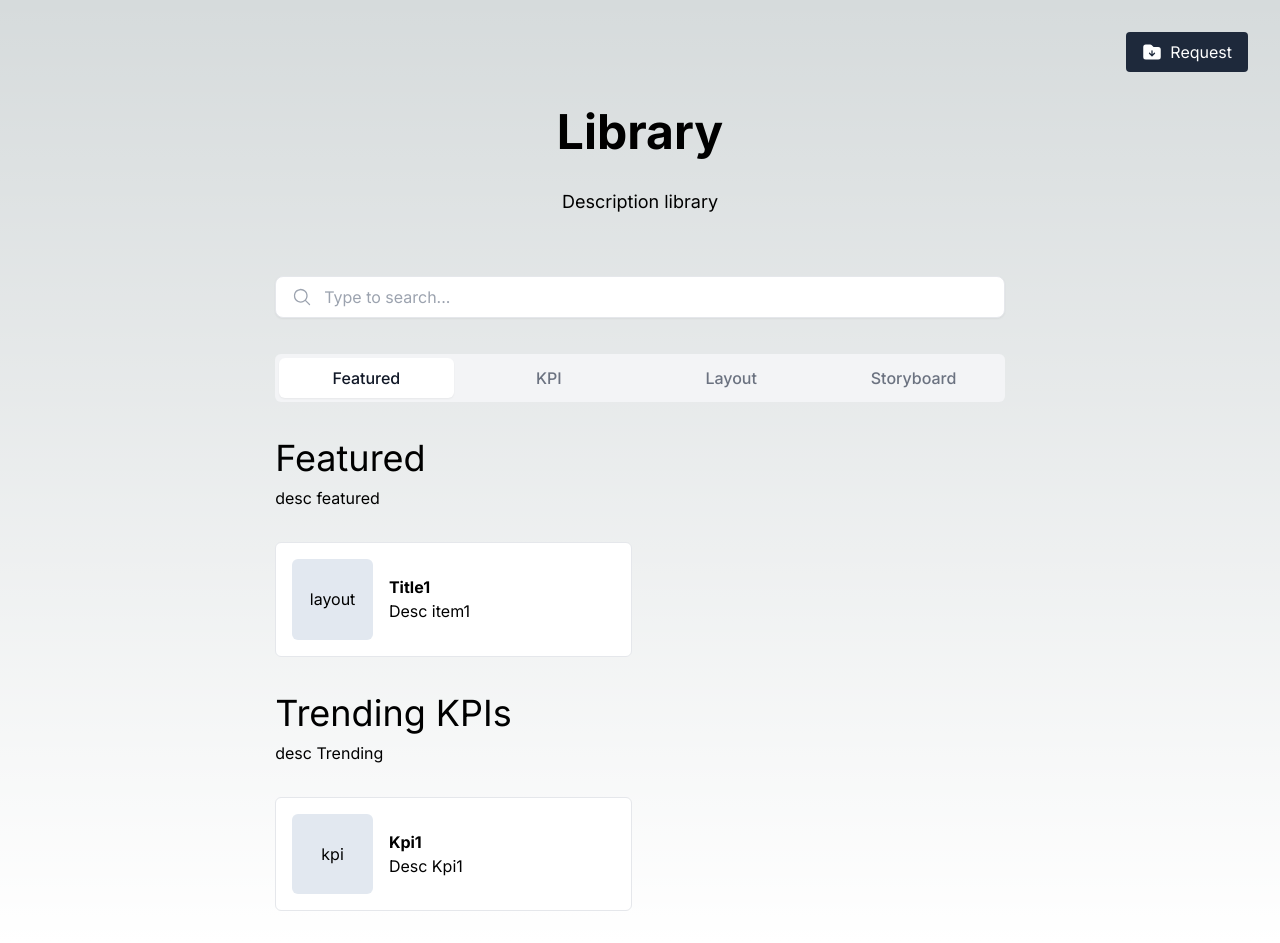
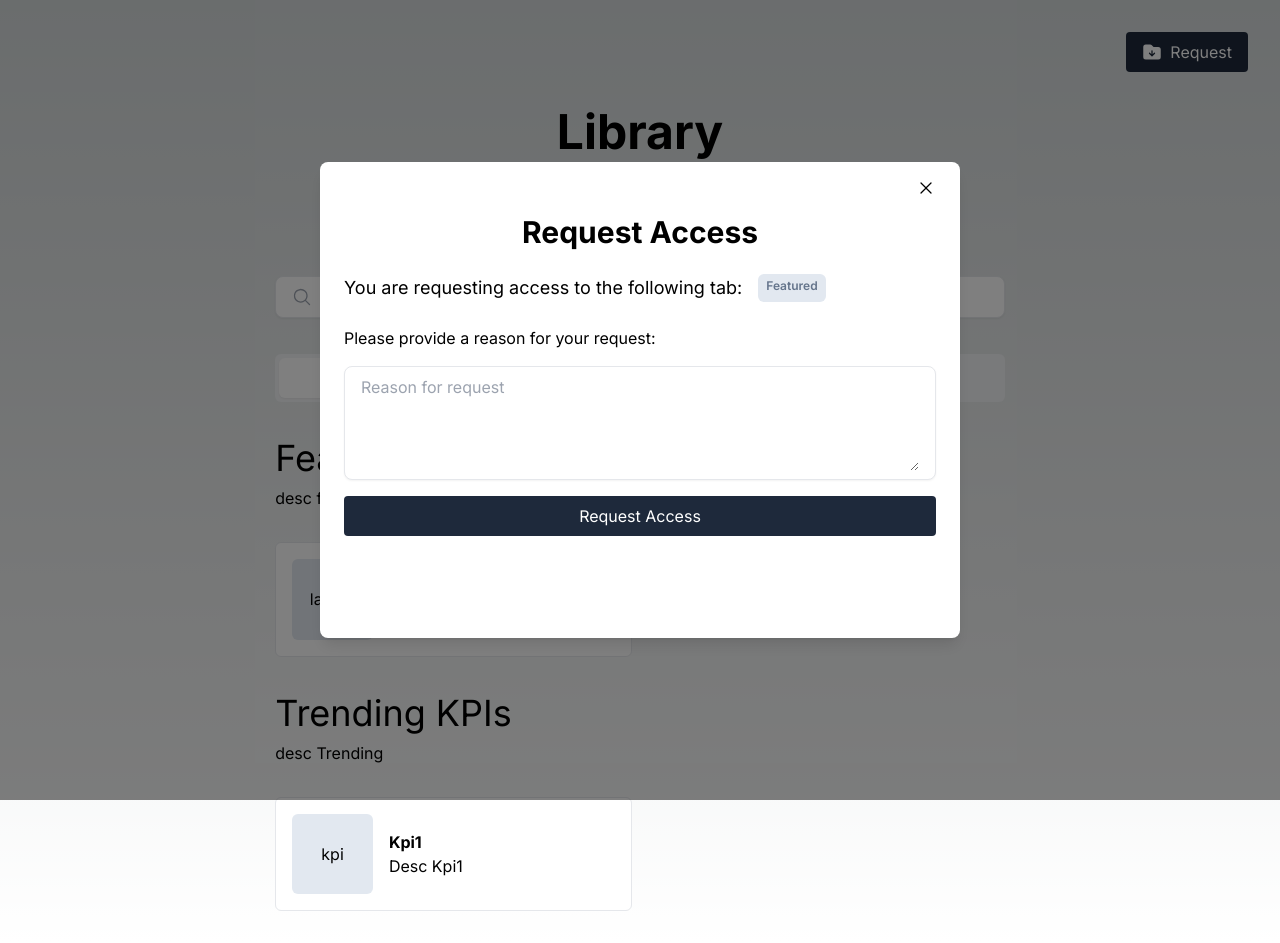
Before and after one commit to Seelvex/take-home, a Next.js app: page / in a window 1280 px wide. Both pictures are taken after a click on the button "Request". Built offline with nearby package versions, Linux system fonts and the light colour scheme.

Commit message:
added request access modal logic and components

```diff
--- a/src/components/library/formatted-view/index.tsx
+++ b/src/components/library/formatted-view/index.tsx
@@ -19,17 +19,24 @@ import Button from '@/components/shared/button';
 import LinkIcon from '@heroicons/react/24/solid/LinkIcon';
 import BookmarkIcon from '@heroicons/react/24/solid/BookmarkIcon';
 import LibrarySearchBar from '../search-bar';
+import { useRequestAccessContext } from '@/hooks/useRequestAccessContext';
+import RequestAccessModal from '../shared/RequestAccessModal';
 
 /**
  * Formatted view component
- * Used to display library content depending on the filters applied to the page
+ * - Used to display library content depending on the filters applied to the page
  */
 const FormattedView: React.FC = () => {
   const [activeTab, setActiveTab] = React.useState<string>();
   const [activeAsset, setActiveAsset] = React.useState<AssetType>();
 
-  const { isOpen, handleClick } = useModal();
+  const { isOpen: isOpenAssetModal, handleClick: handleClickAssetModal } =
+    useModal();
   const { searchValue, setSearchValue } = useSearch();
+  const {
+    isOpen: isOpenRequestAccessModal,
+    handleClick: handleClickRequestAccessModal,
+  } = useRequestAccessContext();
 
   /**
    * fetch tabs
@@ -72,9 +79,9 @@ const FormattedView: React.FC = () => {
   const handleAssetClick = React.useCallback(
     (asset: AssetType) => {
       setActiveAsset(asset);
-      handleClick();
+      handleClickAssetModal();
     },
-    [handleClick],
+    [handleClickAssetModal],
   );
 
   /**
@@ -113,7 +120,12 @@ const FormattedView: React.FC = () => {
       case 'layout':
         return <LayoutModal asset={activeAsset} />;
       case 'storyboard':
-        return <StoryboardModal asset={activeAsset} />;
+        return (
+          <StoryboardModal
+            asset={activeAsset}
+            closeAssetModal={handleClickAssetModal}
+          />
+        );
       default:
         return (
           <AssetModal asset={activeAsset}>
@@ -121,7 +133,7 @@ const FormattedView: React.FC = () => {
           </AssetModal>
         );
     }
-  }, [activeAsset]);
+  }, [activeAsset, handleClickAssetModal]);
 
   /**
    * @todo implement toggle favourite functionality
@@ -227,12 +239,19 @@ const FormattedView: React.FC = () => {
         : null}
 
       <Modal
-        isOpen={isOpen}
-        onClose={handleClick}
+        isOpen={isOpenAssetModal}
+        onClose={handleClickAssetModal}
         extraTopActions={modalExtraTopActions}
         bottomActions={modalBottomActions}
       >
         {modalContent}
+      </Modal>
+
+      <Modal
+        isOpen={isOpenRequestAccessModal}
+        onClose={handleClickRequestAccessModal}
+      >
+        <RequestAccessModal tab={selectedTab} asset={activeAsset} />
       </Modal>
     </React.Fragment>
   );
--- a/src/components/library/header/index.tsx
+++ b/src/components/library/header/index.tsx
@@ -1,6 +1,7 @@
 'use client';
 
 import Button from '@/components/shared/button';
+import { useRequestAccessContext } from '@/hooks/useRequestAccessContext';
 import FolderArrowDownIcon from '@heroicons/react/24/solid/FolderArrowDownIcon';
 import React from 'react';
 
@@ -8,12 +9,14 @@ import React from 'react';
  * Library page header component
  */
 const LibraryHeader: React.FC = () => {
+  const { handleClick } = useRequestAccessContext();
+
   /**
-   * @todo implement logic to handle request
+   * handle request access
    */
   const handleClickRequest = React.useCallback(() => {
-    console.log('Request');
-  }, []);
+    handleClick();
+  }, [handleClick]);
 
   return (
     <div className="flex flex-row-reverse w-full">
--- a/src/components/library/modals/storyboard/index.tsx
+++ b/src/components/library/modals/storyboard/index.tsx
@@ -8,9 +8,11 @@ import Button from '@/components/shared/button';
 import React from 'react';
 import PlusIcon from '@heroicons/react/24/solid/PlusIcon';
 import Card from '@/components/shared/card';
+import { useRequestAccessContext } from '@/hooks/useRequestAccessContext';
 
 interface StoryboardModalProps {
   asset: AssetType;
+  closeAssetModal: () => void;
 }
 
 /**
@@ -18,7 +20,9 @@ interface StoryboardModalProps {
  * Used to display storyboard specific information
  */
 const StoryboardModal: React.FC<StoryboardModalProps> = (props) => {
-  const { asset } = props;
+  const { asset, closeAssetModal } = props;
+
+  const { handleClick } = useRequestAccessContext();
 
   /**
    * Fetch asset linked entities (full data) using the asset linked entities ids
@@ -31,11 +35,17 @@ const StoryboardModal: React.FC<StoryboardModalProps> = (props) => {
   });
 
   /**
-   * @todo request access
+   * request access
    */
   const handleRequestAccess = React.useCallback(() => {
     console.log('handleRequestAccess', asset);
-  }, [asset]);
+    handleClick();
+
+    /**
+     * close the asset modal after the request access button is clicked to avoid modal on modal
+     */
+    closeAssetModal();
+  }, [asset, closeAssetModal, handleClick]);
 
   /**
    * @todo implement user based access control
@@ -63,8 +73,8 @@ const StoryboardModal: React.FC<StoryboardModalProps> = (props) => {
               />
             </div>
           </Card>
-        ) : null}
-
+        ) : (
+          <>
             <div className="flex flex-col gap-4">
               <h3 className="text-xl font-semibold">KPIs</h3>
               <div className="grid grid-cols-2 md:grid-cols-3 gap-4">
@@ -87,6 +97,8 @@ const StoryboardModal: React.FC<StoryboardModalProps> = (props) => {
                 ))}
               </div>
             </div>
+          </>
+        )}
       </div>
     </AssetModal>
   );
--- /dev/null
+++ b/src/components/library/shared/RequestAccessModal.tsx
@@ -0,0 +1,52 @@
+import React from 'react';
+import { AssetType, TabType } from '../asset/types';
+import TextArea from '@/components/shared/input/TextArea';
+import Button from '@/components/shared/button';
+import Chip from '@/components/shared/chip';
+
+interface RequestAccessModalProps {
+  tab?: TabType;
+  asset?: AssetType;
+}
+
+/**
+ * Request access modal
+ * - This modal will be used to request access to the asset/s by the user
+ */
+const RequestAccessModal: React.FC<RequestAccessModalProps> = (props) => {
+  const { tab, asset } = props;
+
+  const handleRequestAccess = React.useCallback(() => {
+    console.log('handleRequestAccess', tab, asset);
+  }, [asset, tab]);
+
+  return (
+    <div className="flex flex-col gap-6 min-h-[50vh] px-4">
+      <h3 className="text-3xl font-bold text-center">Request Access</h3>
+      <div className="flex gap-4 w-full">
+        <p className="text-lg">
+          You are requesting access to the following {asset?.type || 'tab'}:
+        </p>
+        {asset?.title ? (
+          <div className="flex gap-2">
+            <p className="text-lg bold">{asset?.title}</p>
+            <Chip label={asset?.type || ''} />
+          </div>
+        ) : (
+          <Chip label={tab?.label || ''} />
+        )}
+      </div>
+      <div className="w-full flex flex-col gap-4">
+        <p className="text-md">Please provide a reason for your request:</p>
+        <TextArea
+          className="w-full"
+          placeholder="Reason for request"
+          rows={4}
+        />
+        <Button label="Request Access" onClick={handleRequestAccess} />
+      </div>
+    </div>
+  );
+};
+
+export default RequestAccessModal;
--- a/src/components/shared/chip/index.tsx
+++ b/src/components/shared/chip/index.tsx
@@ -1,15 +1,20 @@
 interface ChipProps {
   label: string;
+  className?: string;
   color?: string;
 }
 
 const Chip: React.FC<ChipProps> = (props) => {
-  const { label, color = 'bg-slate-200 text-slate-500' } = props;
+  const {
+    label,
+    className = '',
+    color = 'bg-slate-200 text-slate-500',
+  } = props;
   return (
     <div
-      className={`px-2 py-1 rounded-md text-xs text-center font-semibold ${color}`}
+      className={`px-2 py-1 rounded-md text-xs text-center font-semibold ${color} ${className}`}
     >
-      <p>{label}</p>
+      <span>{label}</span>
     </div>
   );
 };
--- /dev/null
+++ b/src/components/shared/input/TextArea.tsx
@@ -0,0 +1,21 @@
+interface TextAreaProps
+  extends React.DetailedHTMLProps<
+    React.TextareaHTMLAttributes<HTMLTextAreaElement>,
+    HTMLTextAreaElement
+  > {}
+
+const TextArea: React.FC<TextAreaProps> = (props) => {
+  const { className } = props;
+  return (
+    <div
+      className={`flex w-full items-center px-4 py-2 bg-white border border-gray-200 rounded-lg shadow-sm focus-within:ring-2 focus-within:ring-slate-500`}
+    >
+      <textarea
+        {...props}
+        className={`bg-transparent border-none outline-none text-gray-700 placeholder-gray-400 ${className}`}
+      />
+    </div>
+  );
+};
+
+export default TextArea;
--- /dev/null
+++ b/src/hooks/useRequestAccessContext.tsx
@@ -0,0 +1,31 @@
+'use client'; // This makes the provider a client component
+
+import React from 'react';
+import useModal from './useModal';
+
+const RequestAccessContext = React.createContext<
+  { isOpen: boolean; handleClick: () => void } | undefined
+>(undefined);
+
+export const RequestAccessProvider = ({
+  children,
+}: {
+  children: React.ReactNode;
+}) => {
+  const { isOpen, handleClick } = useModal();
+
+  return (
+    <RequestAccessContext.Provider value={{ isOpen, handleClick }}>
+      {children}
+    </RequestAccessContext.Provider>
+  );
+};
+
+export const useRequestAccessContext = () => {
+  const context = React.useContext(RequestAccessContext);
+  if (!context)
+    throw new Error(
+      'useRequestAccessContext must be used within an RequestAccessProvider',
+    );
+  return context;
+};
--- a/src/lib/providers.tsx
+++ b/src/lib/providers.tsx
@@ -2,12 +2,15 @@
 
 import React from 'react';
 import { QueryClientProvider, QueryClient } from '@tanstack/react-query';
+import { RequestAccessProvider } from '@/hooks/useRequestAccessContext';
 
 const Providers = ({ children }: { children: React.ReactNode }) => {
   const [queryClient] = React.useState(() => new QueryClient());
 
   return (
-    <QueryClientProvider client={queryClient}>{children}</QueryClientProvider>
+    <QueryClientProvider client={queryClient}>
+      <RequestAccessProvider>{children}</RequestAccessProvider>
+    </QueryClientProvider>
   );
 };
 
```
Lines whose indentation alone changed are shown as unchanged.
